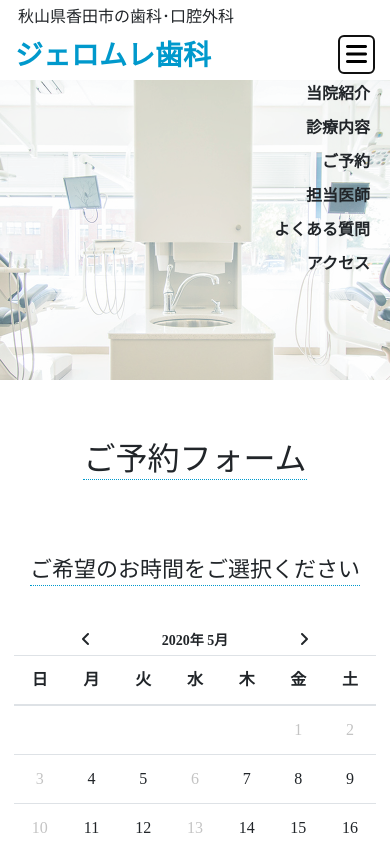
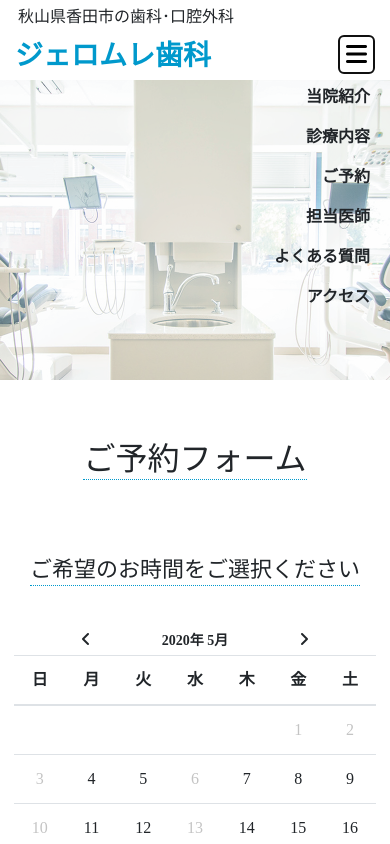
Before and after one commit to Guraogura/clinic, a website: page public/reserve.html in a window 390 px wide. Both pictures are taken after a click on the button 356 px from the left and 54 px from the top of the page. Shown: the top 844 px of the page. Drawn offline with nearby package versions, Linux system fonts and the light colour scheme; files that its build step writes are made by us from their sources; no server answers; files whose address does not match are found by name.

Commit message:
responsive

```diff
--- a/public/css/reserve.css
+++ b/public/css/reserve.css
@@ -50,7 +50,6 @@ header {
 #tel {
   display: none;
 }
-
 .fa-phone {
   color: #0099cc;
 }
@@ -79,13 +78,11 @@ header {
   text-align: right;
 }
 .nav-item {
-  margin: 5px 0;
+  margin: 8px 0;
 }
 .nav-link:hover {
   color: #0099cc;
 }
-
-
 @media (min-width: 576px) {
   header {
     height: 110px;
```
